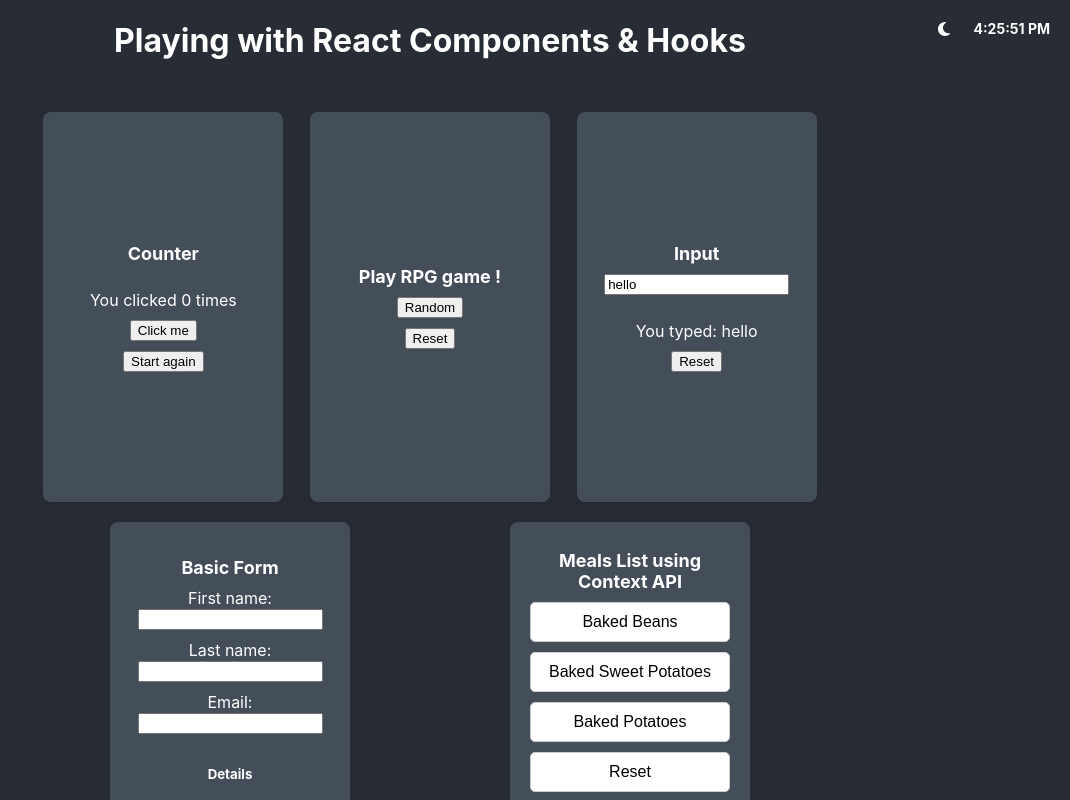
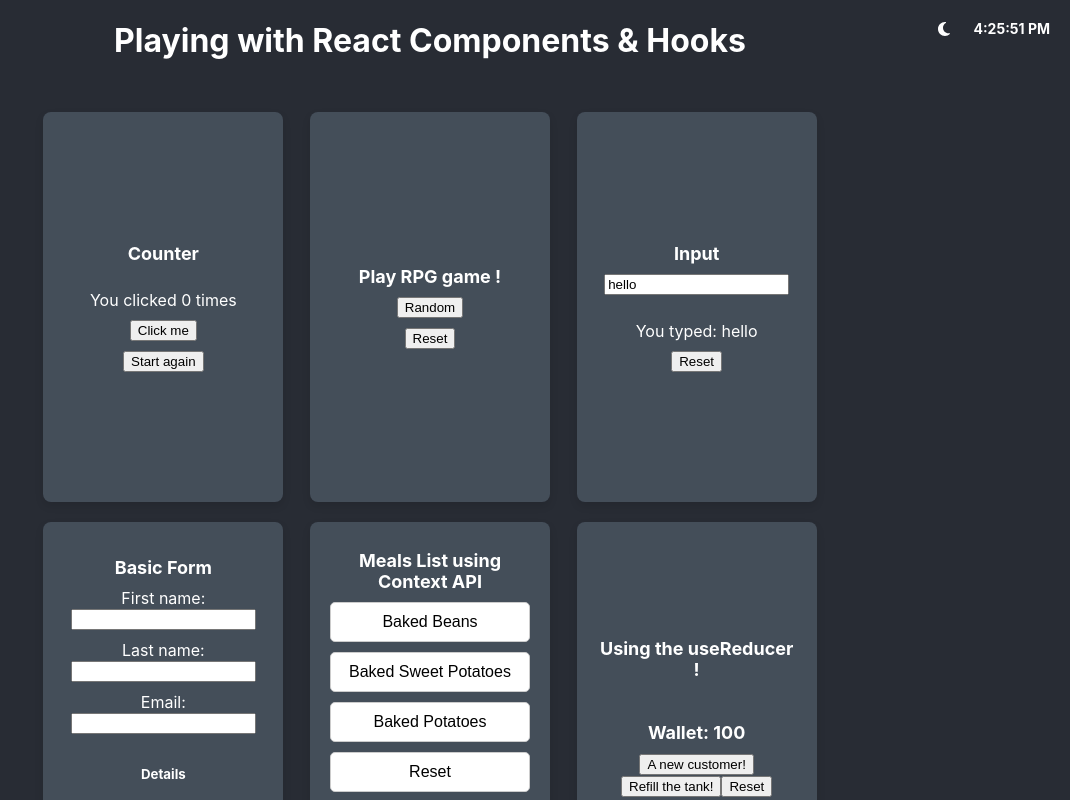
Before and after one commit to Eamateli/for_testing_only, a React (Create React App) app: page / in a window 1280 px wide. Shown: the whole page, without its empty margins (210-1280 px from the left). Built offline with nearby package versions, Linux system fonts and the light colour scheme.

Commit message:
Adding a reset button. Man lot's of steps

```diff
--- a/src/App.js
+++ b/src/App.js
@@ -8,6 +8,7 @@ import Heading from "./components/Heading";
 import MealsProvider from "./providers/MealsProvider";
 import MealsList from "./components/MealsList";
 import Counterm from "./components/Counterm";
+import Wallet from "./components/Wallet";
 import './App.css';
 
 function App() {
@@ -31,6 +32,7 @@ function App() {
              <Counterm />
           </MealsProvider>
         </div>
+        <Wallet />
       </div>
       </div>
 
--- /dev/null
+++ b/src/components/Wallet.js
@@ -0,0 +1,40 @@
+import {useReducer} from 'react';
+
+const reducer = (state, action) => {
+    switch (action.type) {
+        case 'ride':
+            return { money: state.money + 10 };
+        case 'fuel':
+            return { money: state.money - 50 };
+        case 'reset':
+            return { money: 100 };
+        default:
+            throw new Error();
+    }
+}
+
+function Wallet(){
+    const initialState = {money: 100};
+    const [state, dispatch] = useReducer(reducer, initialState);
+
+    return (
+        <div className='card'>
+            <h1>Using the useReducer !</h1><br/>
+            <h1>Wallet: {state.money}</h1>
+            <div>
+                <button onClick={() => dispatch({type: 'ride'})}>A new customer!</button>
+                <button onClick={() => dispatch({type: 'fuel'})}>Refill the tank!</button>
+                <button onClick={() => dispatch({ type: 'reset' })}>Reset</button>
+
+            </div>
+        </div>
+    );
+
+
+};
+
+
+
+
+
+export default Wallet;
```
